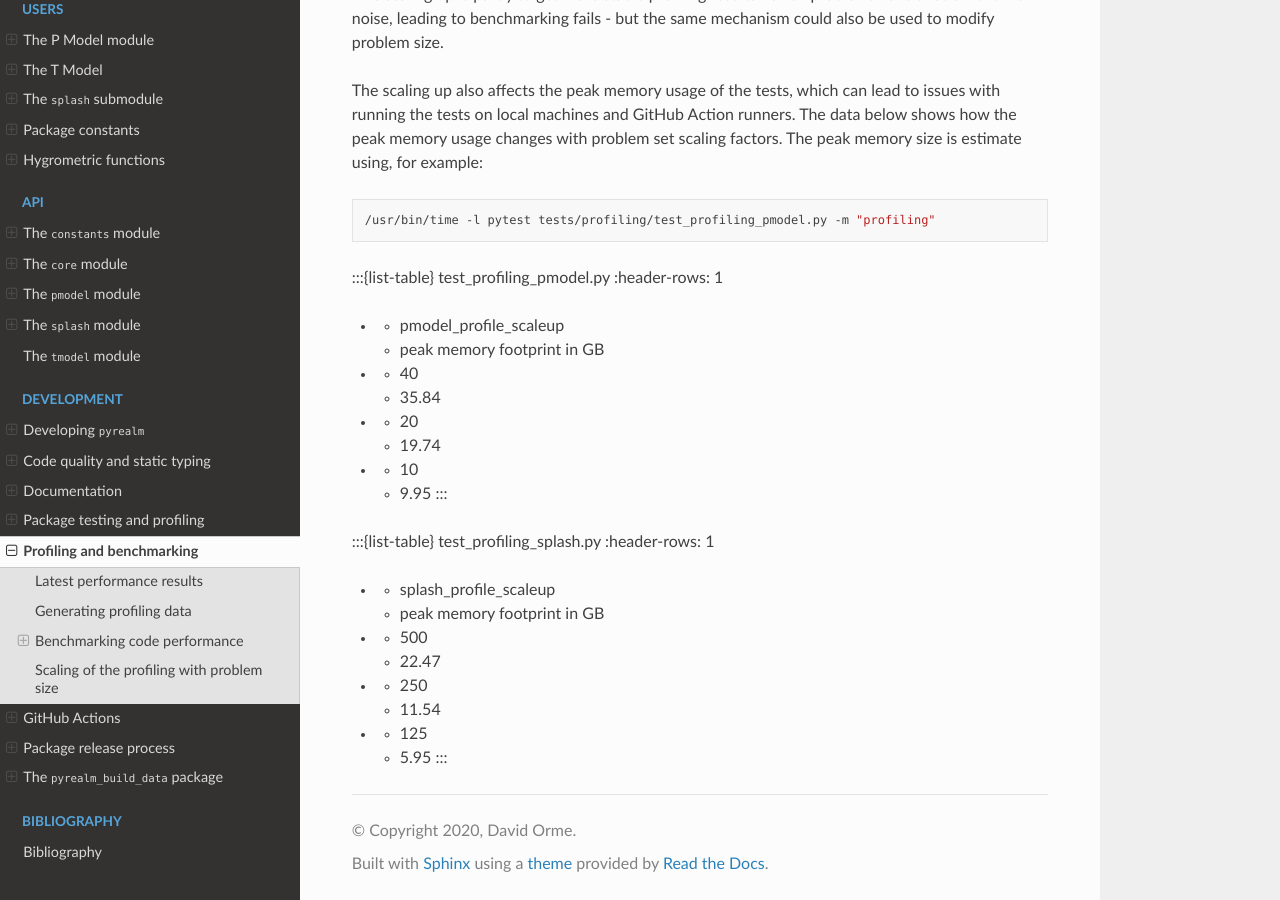
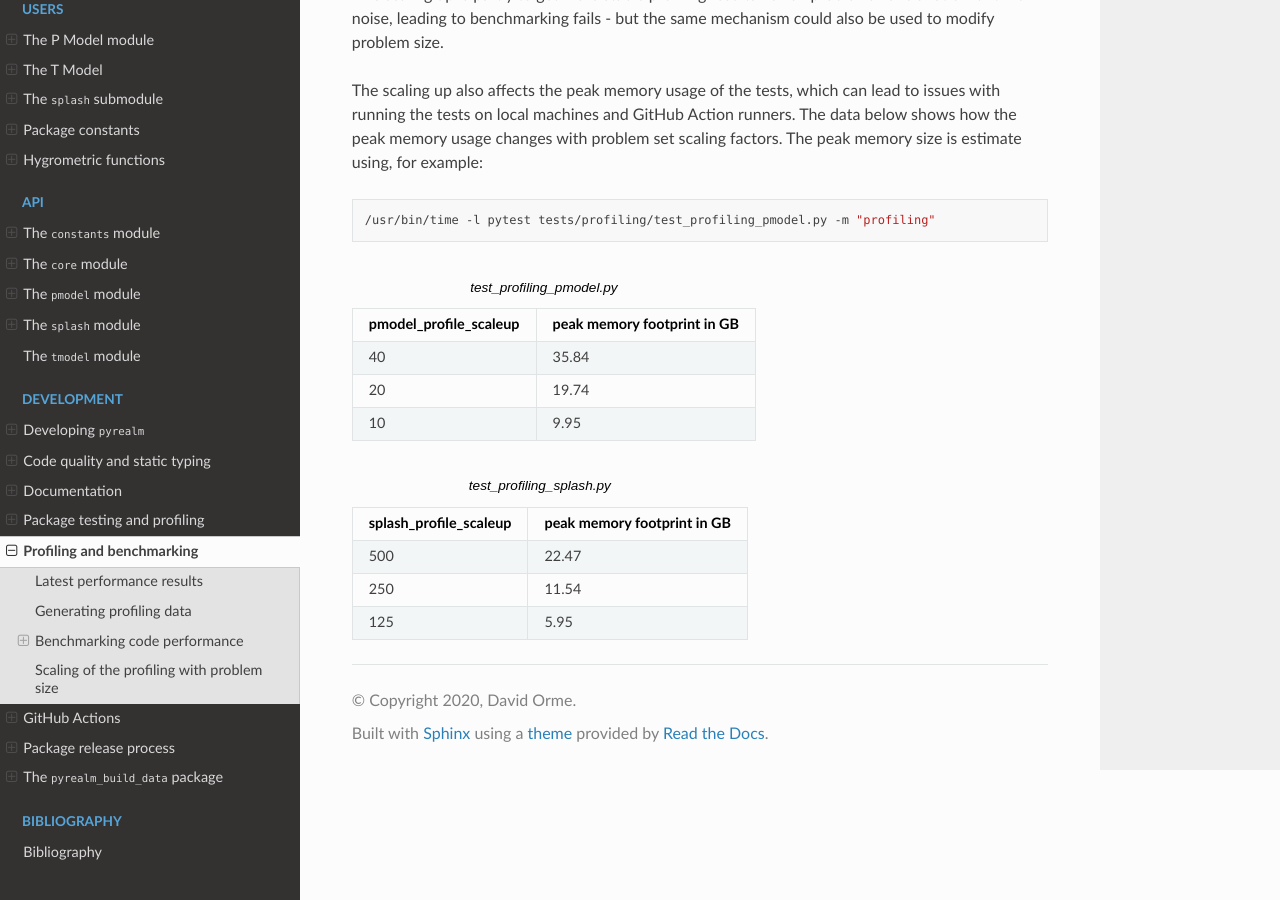
Before and after one commit to ImperialCollegeLondon/pyrealm, a Sphinx documentation site: the page built from docs/source/development/profiling_and_benchmarking.md, in a window 1280 px wide and 900 px high, scrolled down 5121 px. Built offline with Sphinx 7.4.7 and the Read the Docs theme 2.0.0, drawn with Linux system fonts in a browser that asks for light colours; the version number is read from the project's files by our own code; some of the changed lines change nothing that is shown.

Commit message:
Allow colon fences in MyST for list table syntax

````diff
--- a/docs/source/conf.py
+++ b/docs/source/conf.py
@@ -150,7 +150,7 @@ intersphinx_mapping = {
 autodoc_default_flags = ["members"]
 autosummary_generate = True
 
-myst_enable_extensions = ["dollarmath", "deflist"]
+myst_enable_extensions = ["dollarmath", "deflist", "colon_fence"]
 myst_heading_anchors = 4
 
 # Enable mhchem for chemical formulae
--- a/docs/source/development/profiling_and_benchmarking.md
+++ b/docs/source/development/profiling_and_benchmarking.md
@@ -237,28 +237,32 @@ is estimate using, for example:
 /usr/bin/time -l pytest tests/profiling/test_profiling_pmodel.py -m "profiling"
 ```
 
+<!-- markdownlint-disable MD004 -->
+
 :::{list-table} test_profiling_pmodel.py
 :header-rows: 1
 
-* * pmodel_profile_scaleup
-  * peak memory footprint in GB
-* * 40
-  * 35.84
-* * 20
-  * 19.74
-* * 10
-  * 9.95
+* - pmodel_profile_scaleup
+  - peak memory footprint in GB
+* - 40
+  - 35.84
+* - 20
+  - 19.74
+* - 10
+  - 9.95
 :::
 
 :::{list-table} test_profiling_splash.py
 :header-rows: 1
 
-* * splash_profile_scaleup
-  * peak memory footprint in GB
-* * 500
-  * 22.47
-* * 250
-  * 11.54
-* * 125
-  * 5.95
+* - splash_profile_scaleup
+  - peak memory footprint in GB
+* - 500
+  - 22.47
+* - 250
+  - 11.54
+* - 125
+  - 5.95
 :::
+
+<!-- markdownlint-enable MD004 -->
````
